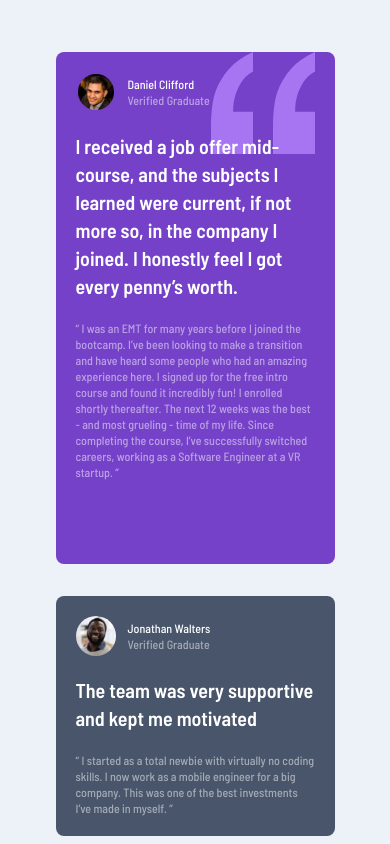
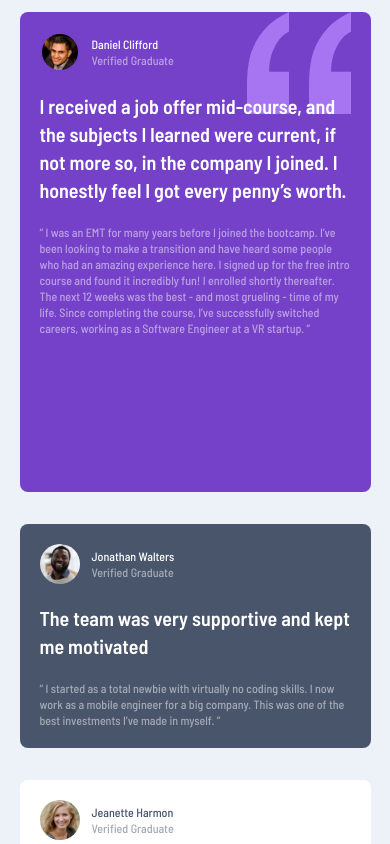
Before and after one commit to Abdelrahman-Shaalan/testimonials-grid-section-main, a website: page index.html in a window 390 px wide. Shown: the top 844 px of the page. Drawn offline with Linux system fonts and the light colour scheme.

Commit message:
Update index.html

```diff
--- a/index.html
+++ b/index.html
@@ -19,7 +19,7 @@
   </style>
 </head>
 <body>
-  <main class="bg-lightGrayishBlue min-h-screen flex flex-col items-center justify-center font-barlowSemiCondensed p-10 md:p-5">
+  <main class="bg-lightGrayishBlue min-h-screen flex flex-col items-center justify-center font-barlowSemiCondensed p-3 md:p-10 md:p-5">
     <div class="parent py-3 md:py-0 h-fit grid grid-cols-1 grid-rows-8  md:grid-cols-4 md:grid-rows-2 gap-8">
 
       <div class="p-5 flex flex-col gap-5 bg-moderateViolet row-start-1 row-span-2 md:col-start-1 md:col-span-2 md:row-start-1 md:row-span-1 relative rounded-lg z-10">
```
